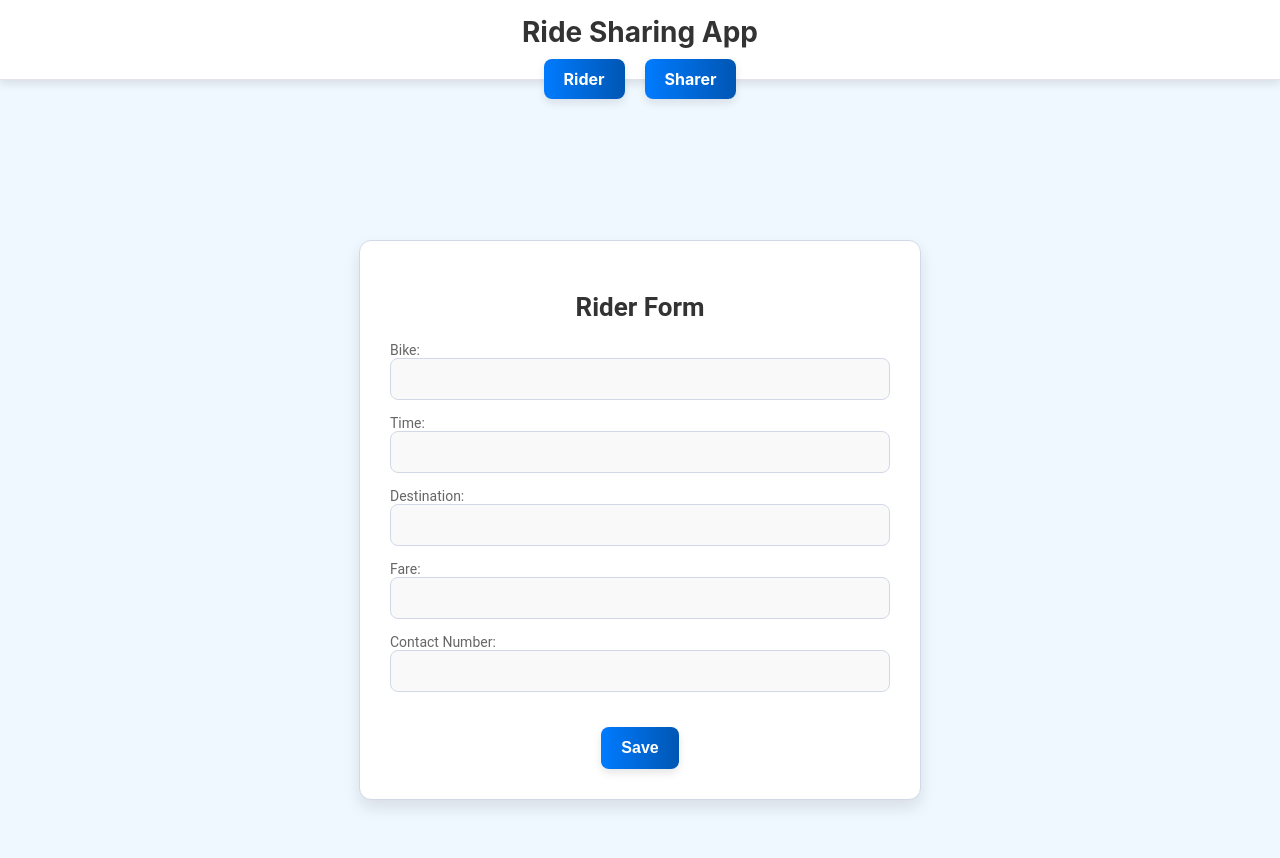
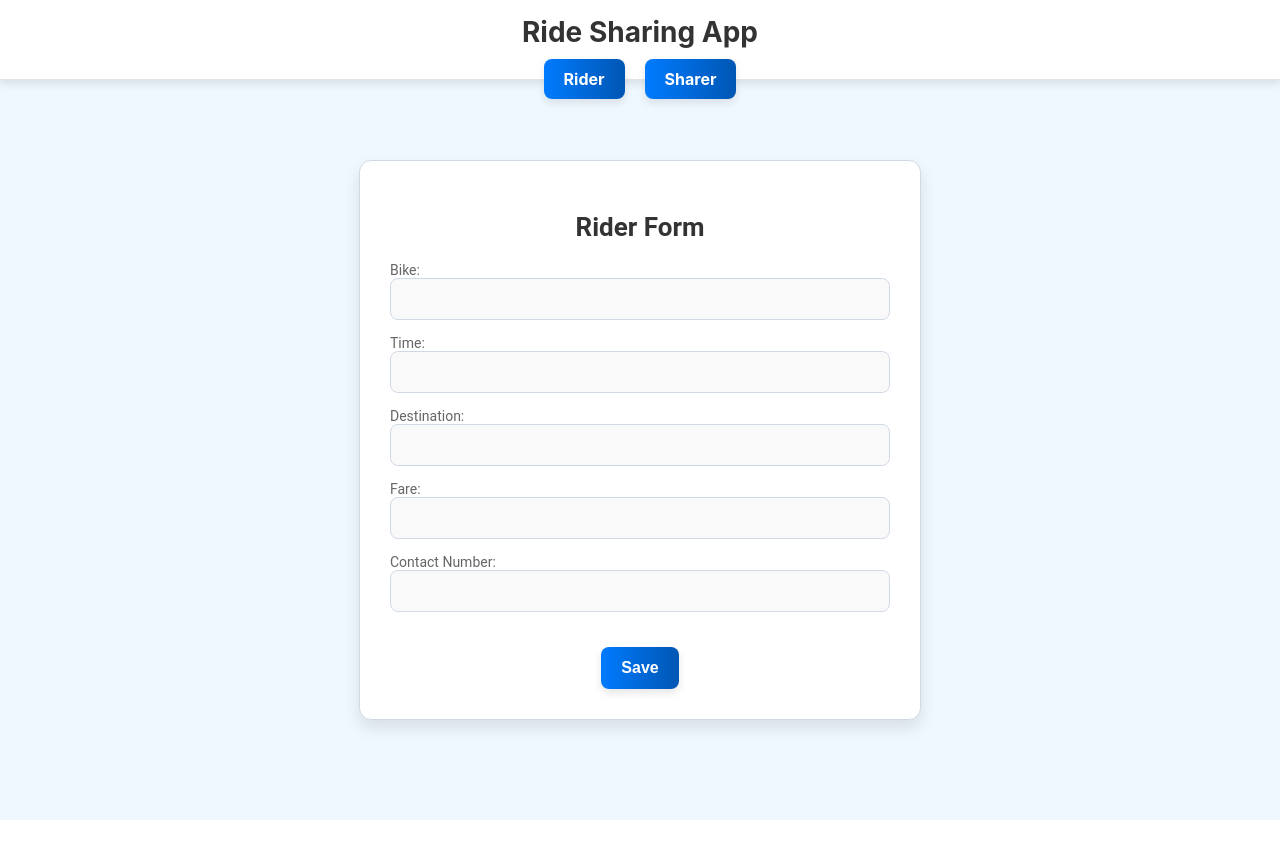
Before and after one commit to 3aswarconnect/ride_share, a React (Create React App) app: page / in a window 1280 px wide. Shown: the top 858 px of the page. After the commit the page ends 820 px from the top, so only its background shows below. Built offline with nearby package versions, Linux system fonts and the light colour scheme.

Commit message:
Update ridercss.css

```diff
--- a/src/ridercss.css
+++ b/src/ridercss.css
@@ -6,7 +6,7 @@
   display: flex;
   justify-content: center;
   align-items: center;
-  height: calc(120vh - 80px); /* Adjust height to fit below the nav bar */
+  height: calc(100vh - 80px); /* Adjust height to fit below the nav bar */
   background-color: #f0f8ff;
 }
 
```
